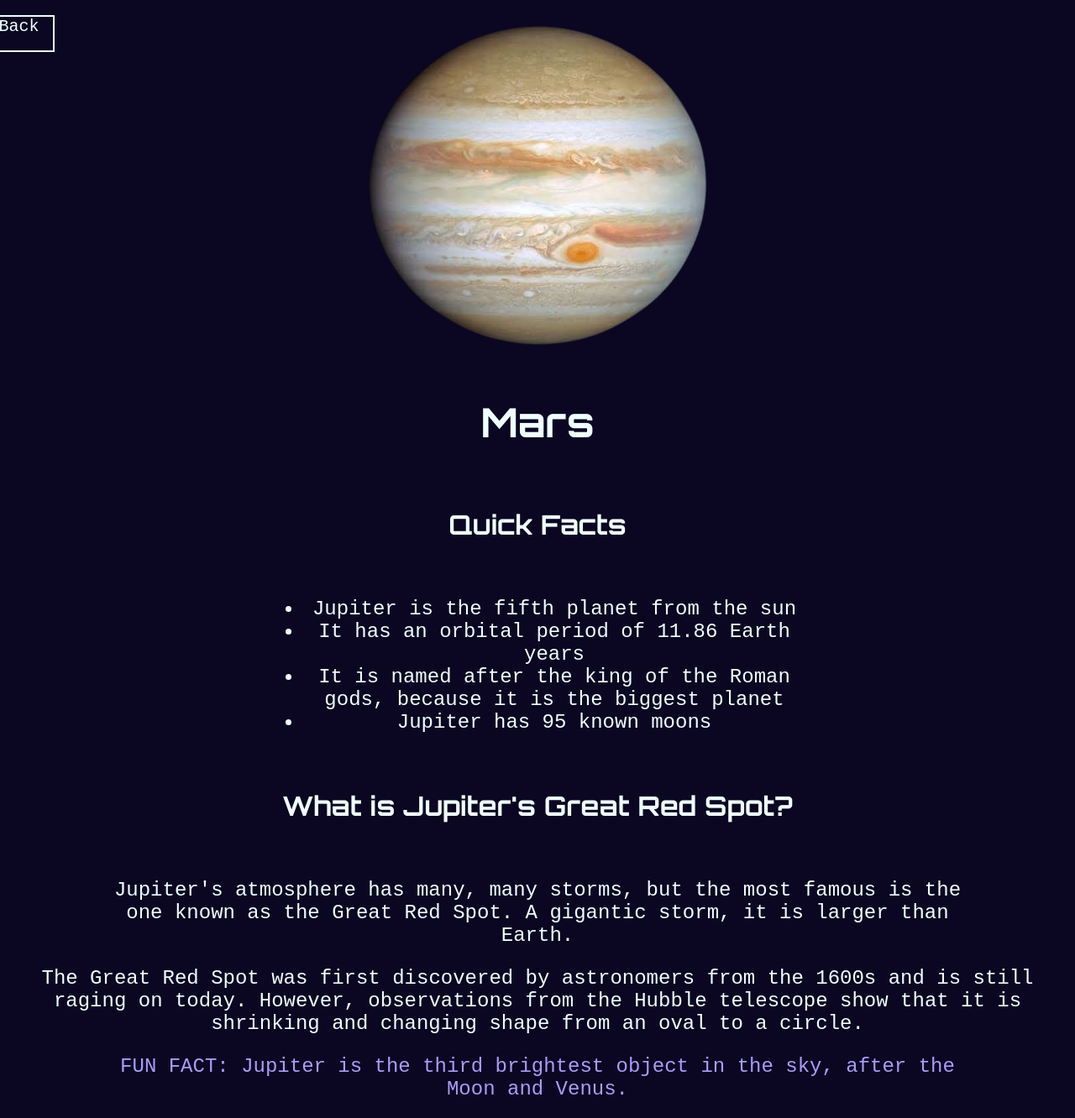
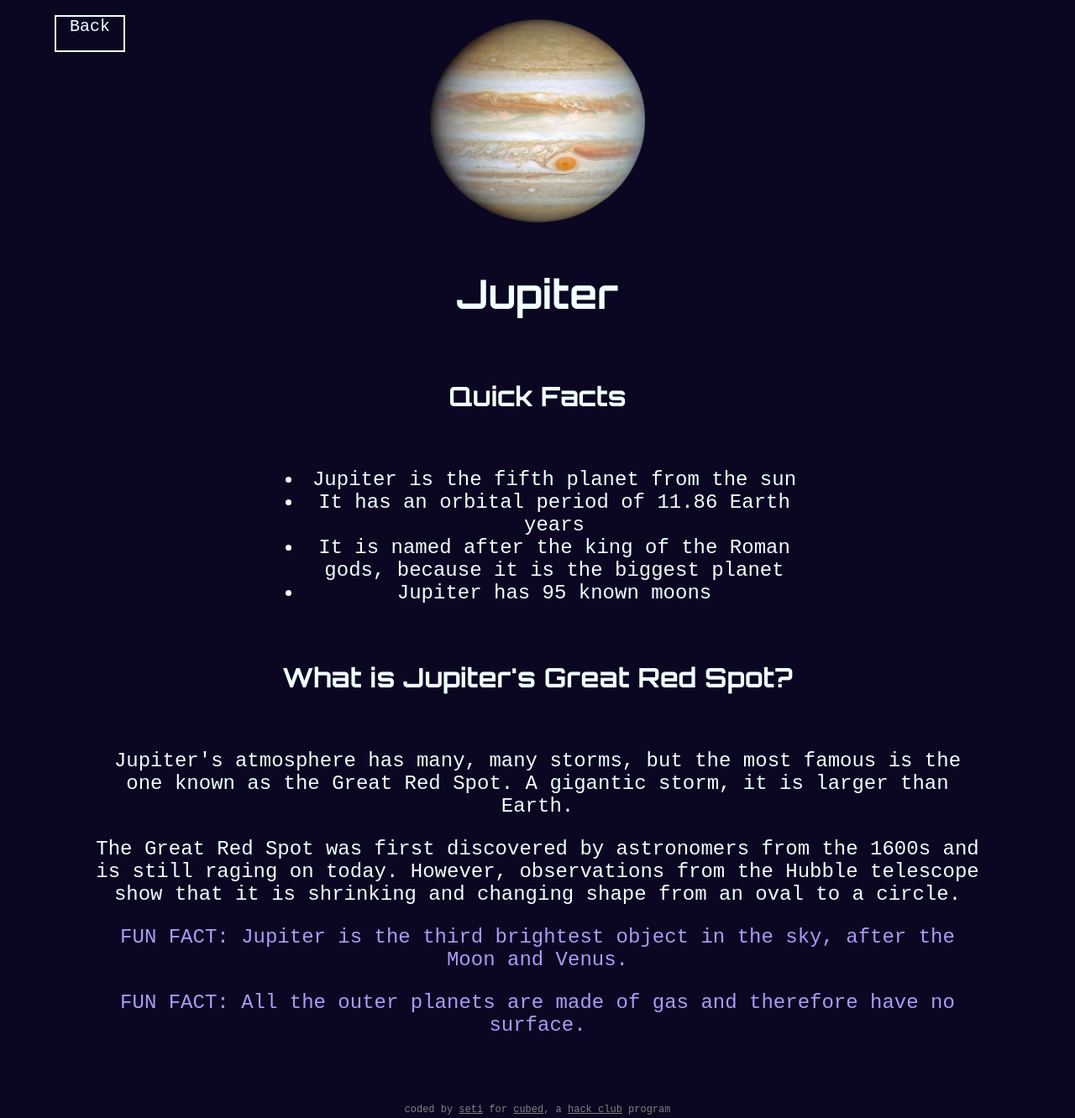
Before and after one commit to voyage-sans-retour/solar-system-explorer, a plain HTML site: page object-pages/jupiter.html in a window 1280 px wide. Shown: the top 1332 px of the page at 84% size. Drawn offline with Linux system fonts and the light colour scheme.

Commit message:
fix mistakes on jupiter page and back to top link

```diff
--- a/object-pages/jupiter.html
+++ b/object-pages/jupiter.html
@@ -9,7 +9,7 @@
 <body>
     <a id="back-button" href="../index.html">Back</a>
     <img src="../assets/jupiter.png" alt="a picture of jupiter" id="jupiter-header">
-    <h1>Mars</h1>
+    <h1>Jupiter</h1>
 
     <h2>Quick Facts</h2>
     <ul>
@@ -26,7 +26,7 @@
         known as the Great Red Spot. A gigantic storm, it is larger than Earth.
     </p>
 
-    <p class="descripton">
+    <p class="description">
         The Great Red Spot was first discovered by astronomers from the 1600s
         and is still raging on today. However, observations from the Hubble telescope
         show that it is shrinking and changing shape from an oval to a circle.
--- a/object-pages/object-pages.css
+++ b/object-pages/object-pages.css
@@ -76,7 +76,7 @@ footer a {
     color: gray;
 }
 
-#mercury-header, #venus-header, #mars-header, #earth-header {
+#mercury-header, #venus-header, #mars-header, #earth-header, #jupiter-header {
     width: 300px;
 }
 
```
Also changed, not shown: index.html (+2 -3 lines).
